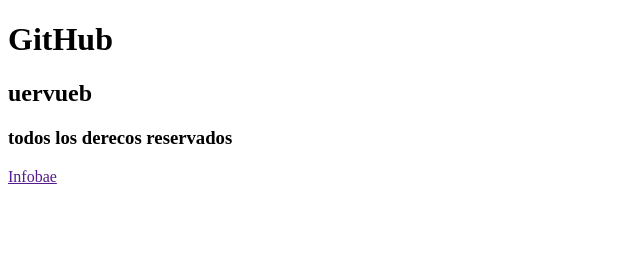
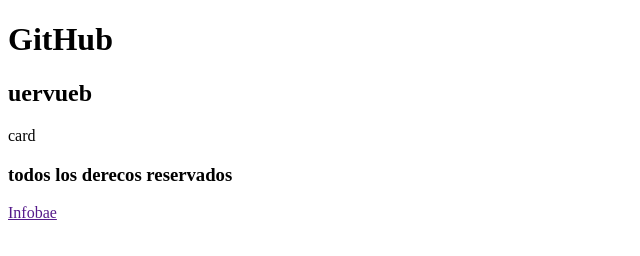
Before and after one commit to IvanMC01/Proyecto, a plain HTML site: page index.html in a window 1280 px wide. Shown: the whole page, without its empty margins (0-640 px from the left). Drawn offline with Linux system fonts and the light colour scheme.

Commit message:
creamos una card

```diff
--- a/index.html
+++ b/index.html
@@ -9,6 +9,10 @@
     <h1>GitHub</h1>
     <h2>uervueb</h2>
 
+    <div>
+        <p>card</p>
+    </div>
+
 
     <footer>
         <h3>todos los derecos reservados</h3>
```
